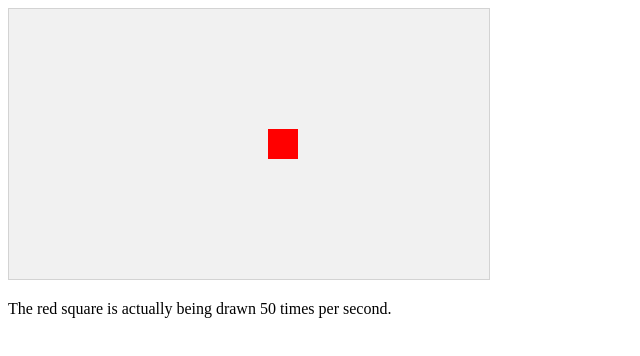
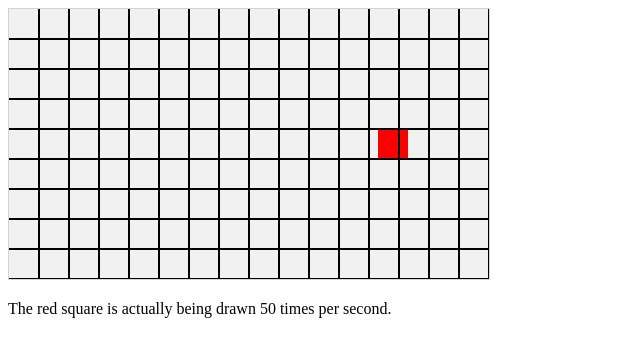
Before and after one commit to 5ynapse/miniPacman, a plain HTML site: page index.html in a window 1280 px wide. Shown: the whole page, without its empty margins (0-640 px from the left). Drawn offline with Linux system fonts and the light colour scheme.

Commit message:
DrawGrid object added

```diff
--- a/index.html
+++ b/index.html
@@ -14,10 +14,21 @@ canvas {
 <script>
 
 var myGamePiece;
+var myGamePiece2;
+var myDrawGrid;
 
 function startGame() {
-    myGamePiece = new component(30, 30, "red", 10, 120);
+    myGamePiece = new component(30, 30, "red", 120, 120);
+    //myGamePiece2 = new component(30, 30, "red", 70, 30);
+    myDrawGrid = new component2(30,30);
     myGameArea.start();
+}
+
+function updateGameArea() {
+    myGameArea.clear();
+    myGamePiece.update();
+    //myGamePiece2.update();
+    myDrawGrid.update();
 }
 
 var myGameArea = {
@@ -32,6 +43,64 @@ var myGameArea = {
     clear : function() {
         this.context.clearRect(0, 0, this.canvas.width, this.canvas.height);
     }
+
+
+}
+
+function component2(width, height){
+
+    this.dx = width;
+    this.dy = height;
+
+    this.update = function(){
+        ctx = myGameArea.context;
+        this.drawGrid(ctx.canvas.width,ctx.canvas.height);
+    }
+
+    this.drawGrid = function(width, height){
+        //ctx = myGameArea.context;
+        //var dx = this.width;
+        //var dy = this.height;
+
+    var x = 0;
+    var y = 0;
+    var w = width;
+    var h = height;
+
+    var xy = 10;
+
+    ctx.lineWidth = 1;
+
+    while (y < h) {
+      y = y + this.dy;
+      ctx.moveTo(x, y);
+      ctx.lineTo(w, y);
+
+
+      //ctx.font = "1px Calibri";
+      //ctx.fillText(xy, x, y);
+      xy += 10;
+    }
+
+
+
+
+    y =0;
+    xy =10;
+    while (x < w) {
+      x = x + this.dx;
+      ctx.moveTo(x, y);
+      ctx.lineTo(x,h);
+
+      //ctx.font = "1px Calibri";
+      //ctx.fillText(xy,x,10);
+      xy+=10;
+    }
+
+    ctx.stroke();
+
+    }
+
 }
 
 function component(width, height, color, x, y) {
@@ -86,13 +155,12 @@ function component(width, height, color, x, y) {
         }
 
     }
+
+
 }
 
 
-function updateGameArea() {
-    myGameArea.clear();
-    myGamePiece.update();
-}
+
 </script>
 <p>The red square is actually being drawn 50 times per second.</p>
 </body>
```
